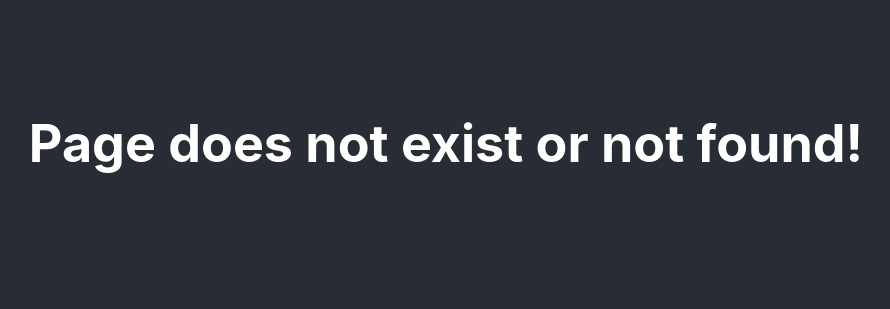
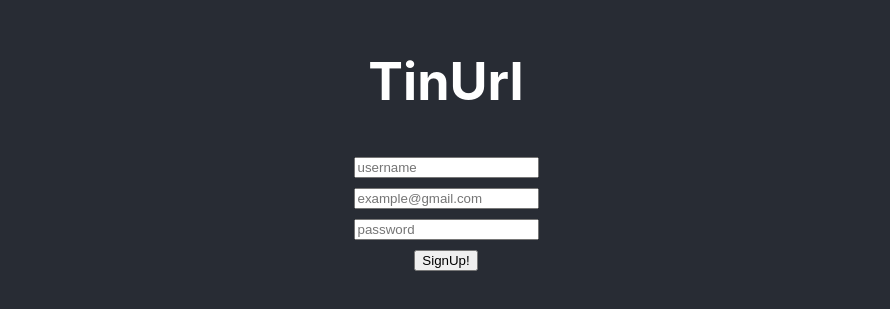
Before and after one commit to tikokito123/Full-stack-ShortURL, a React (Create React App) app in the folder Client/shorturl/: page /signup in a window 1280 px wide. Before the commit this address led to /not-found. Shown: the part 257-566 px from the top of the page, without its empty margins (194-1084 px from the left). Built offline with nearby package versions, Linux system fonts and the light colour scheme.

Commit message:
edit Frontend , bug Fixed!
-added new login page
- redirect is working
- added proxy to connect with the backend
-fix the redirect to an unfound/ doesn't exist page (404)
- removed unnecessary lines

```diff
--- a/Client/shorturl/package.json
+++ b/Client/shorturl/package.json
@@ -35,5 +35,6 @@
       "last 1 firefox version",
       "last 1 safari version"
     ]
-  }
+  },
+  "proxy": "http://localhost:3001"
 }
--- a/Client/shorturl/src/App.js
+++ b/Client/shorturl/src/App.js
@@ -1,14 +1,16 @@
 import './App.css';
-import Login from './Components/login';
+import Signup from './Components/Signup';
 import Home from './Components/Home'
 import Admin from './Components/Admin';
 import NotFound from './Components/NotFound';
+import Login from './Components/login';
 import {Route, Switch, Redirect} from 'react-router-dom';
 function App() {
   return (
     <div className="App">
       <header className="App-header">
         <Switch>
+       <Route path="/signup" component={Signup}/>
        <Route path="/login" component={Login}/>
        <Route path="/admin" component={Admin}/>
        <Route path="/not-found" component={NotFound}/>
--- a/Client/shorturl/src/Components/Home.jsx
+++ b/Client/shorturl/src/Components/Home.jsx
@@ -1,7 +1,6 @@
 import React, { Component } from 'react';
 import {Link} from 'react-router-dom';
 class Home extends Component {
-    state = {  }
     render() {
         return (
             <div>
--- /dev/null
+++ b/Client/shorturl/src/Components/Signup.jsx
@@ -0,0 +1,38 @@
+import React, { Component } from 'react';
+import '../index.css';
+import '../App.css';
+
+class Signup extends Component {
+    state = {  }
+
+    handleSubmit = e => {
+        fetch('/signup', {
+            method: 'POST',
+            headers: {
+                'Content-Type': 'application/json'
+            },
+            body: JSON.stringify(this.state)
+        }).then(res => res.json().then(json => console.log(json)));
+    }
+    handleChange = e => {
+        this.setState({[e.target.name]: e.target.value})
+    }
+    render() {
+        return (
+            <div className="App">
+                <header>
+                    <h1>TinUrl</h1>
+                </header>
+
+                <form  onSubmit={this.handleSubmit}>
+                    <label htmlFor="username"><input onChange={this.handleChange} type="text" name="username" placeholder="username"/></label> <br />
+                    <label htmlFor="email"><input onChange={this.handleChange} type="email" name="email" placeholder="example@gmail.com"/></label> <br />
+                    <label htmlFor="password"><input onChange={this.handleChange} type="password" name="password" placeholder="password"/></label> <br />
+                    <button type="submit">SignUp!</button>
+                </form>
+            </div>
+        );
+    }
+}
+
+export default Signup;
--- a/Client/shorturl/src/Components/login.jsx
+++ b/Client/shorturl/src/Components/login.jsx
@@ -1,12 +1,9 @@
 import React, { Component } from 'react';
-import '../index.css';
-import '../App.css';
 
 class Login extends Component {
     state = {  }
-
     handleSubmit = e => {
-        fetch('/signup', {
+        fetch('/login', {
             method: 'POST',
             headers: {
                 'Content-Type': 'application/json'
@@ -15,23 +12,23 @@ class Login extends Component {
         }).then(res => res.json().then(json => console.log(json)));
     }
     handleChange = e => {
-        this.setState({[e.target.name]: e.target.value})
+        this.setState({[e.target.name]: e.target.value});
     }
     render() {
         return (
-            <div className="App">
+            <div>
                 <header>
-                    <h1>TinUrl</h1>;
+                    <h1>TinUrl</h1>
                 </header>
-
-                <form  onSubmit={this.handleSubmit}>
-                    <label htmlFor="username"><input onChange={this.handleChange} type="text" name="username" placeholder="username"/></label>
-                    <label htmlFor="email"><input onChange={this.handleChange} type="email" name="email" placeholder="example@gmail.com"/></label>
-                    <label htmlFor="password"><input onChange={this.handleChange} type="password" name="password" placeholder="password"/></label>
+                <form onSubmit={this.handleSubmit}>
+                    <label htmlFor="username"><input onChange={this.handleChange} type="text" placeholder="username" name="username"/></label><br />
+                    <label htmlFor="password"><input onChange={this.handleChange} type="password" placeholder="password" name="password" /></label> <br />
+                    <button type="submit">Login!</button>
                 </form>
             </div>
-        );
+          );
     }
 }
 
-export default Login;
+export default Login
+;
```
